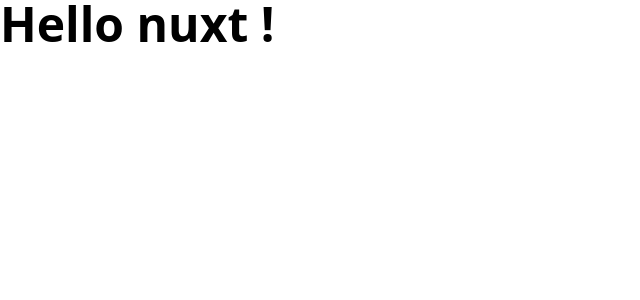
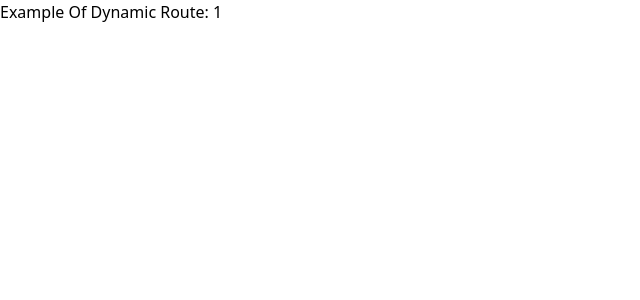
Before and after one commit to saeed51100/nuxt-raiatec-restapi, a Nuxt app: page /categories/1 in a window 1280 px wide. Shown: the top 300 px of the page, without its empty margins (0-640 px from the left). Built offline with nearby package versions, Linux system fonts and the light colour scheme.

Commit message:
khoone 1402/02/19 17:39 34:01

```diff
--- a/app.vue
+++ b/app.vue
@@ -1,5 +1,5 @@
 <template>
-  <div class="text-5xl font-bold">
-    Hello nuxt !
+  <div>
+    <NuxtPage />
   </div>
 </template>
--- /dev/null
+++ b/pages/categories/[slug].vue
@@ -0,0 +1,7 @@
+<script lang="ts" setup>
+const route = useRoute();
+</script>
+
+<template>
+  <h1>Example Of Dynamic Route: {{ route.params.slug }} </h1>
+</template>
--- /dev/null
+++ b/pages/categories/index.vue
@@ -0,0 +1,7 @@
+<script lang="ts" setup>
+
+</script>
+
+<template>
+  <h1>category index</h1>
+</template>
--- /dev/null
+++ b/pages/index.vue
@@ -0,0 +1,7 @@
+<script lang="ts" setup>
+
+</script>
+
+<template>
+  <h1>Index File</h1>
+</template>
```
